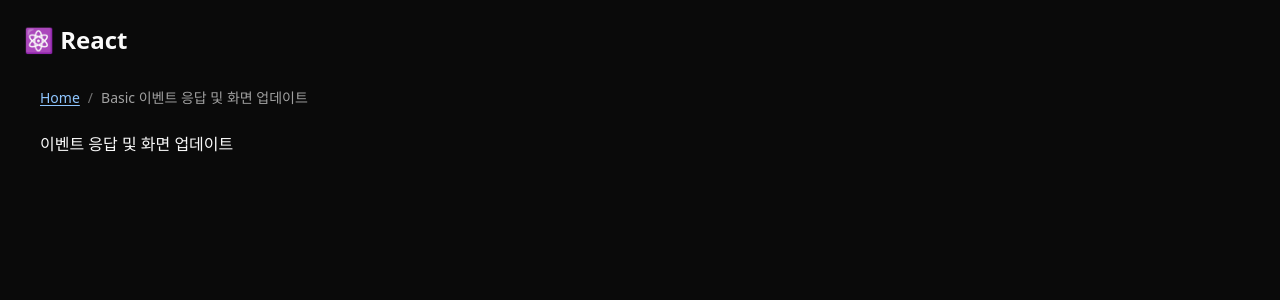
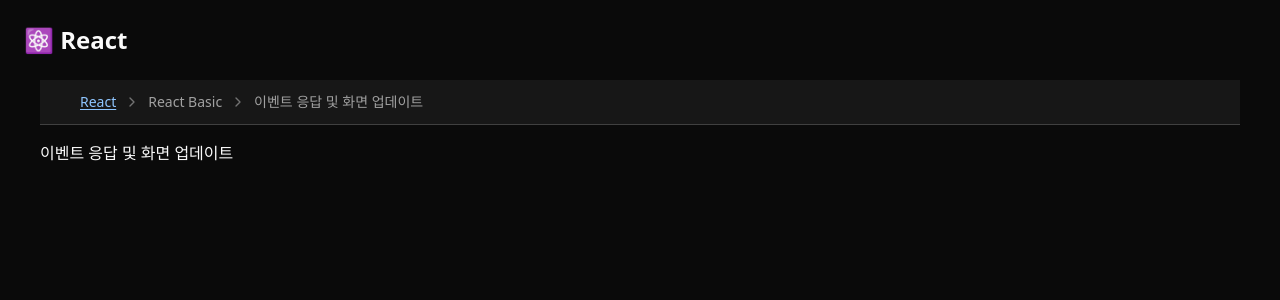
Before and after one commit to miloupark/react-basic, a React (Vite) app: page /event in a window 1280 px wide. Shown: the top 300 px of the page. Built offline with nearby package versions, Linux system fonts and the light colour scheme.

Commit message:
feat(breadcrumb): implement route-based breadcrumb with icon separator

```diff
--- a/src/components/Breadcrumbs.jsx
+++ b/src/components/Breadcrumbs.jsx
@@ -1,48 +1,76 @@
+// src/components/Breadcrumbs.jsx
+import { ChevronRight } from "lucide-react";
 import { NavLink, useLocation } from "react-router-dom";
 
+// 경로 이름 매핑
 const LABELS = {
-  component: "Basic 컴포넌트 생성 및 중첩하기",
-  style: "Basic JSX 마크업 작성 및 스타일 추가하기",
-  data: "Basic 데이터 표시하기",
-  list: "Basic 조건부 렌더링 · 리스트 렌더링",
-  event: "Basic 이벤트 응답 및 화면 업데이트",
-  props: "Basic 컴포넌트 간에 데이터를 공유하는 방법",
+  "": "React",
+  basic: "React Basic",
+  component: "컴포넌트 생성 및 중첩하기",
+  style: "JSX 마크업 작성 및 스타일 추가하기",
+  data: "데이터 표시하기",
+  list: "조건부 렌더링 · 리스트 렌더링",
+  event: "이벤트 응답 및 화면 업데이트",
+  props: "컴포넌트 간에 데이터를 공유하는 방법",
 };
 
+const BASIC_PAGES = new Set(["component", "style", "data", "list", "event", "props"]);
+
 export default function Breadcrumbs() {
-  const location = useLocation();
-  const pathname = typeof location?.pathname === "string" ? location.pathname : "";
-  const segments = pathname.split("/").filter(Boolean);
+  // 현재 URL 경로 가져오기
+  const { pathname } = useLocation();
+  // pathname을 "/" 기준으로 나눠 배열로 만들기
+  const segments = (typeof pathname === "string" ? pathname : "").split("/").filter(Boolean);
+  // breadcrumbs 항상 Home으로 시작
+  const crumbs = [{ to: "/", label: LABELS[""] }];
 
-  const crumbs = [
-    { to: "/", label: "Home" },
-    ...segments.map((seg, i) => {
-      const to = "/" + segments.slice(0, i + 1).join("/");
-      return { to, label: LABELS[seg] ?? seg };
-    }),
-  ];
+  // 'React Basic' 가상 항목 추가 (카테고리 용도)
+  if (segments[0] && BASIC_PAGES.has(segments[0])) {
+    crumbs.push({ to: null, label: LABELS.basic, virtual: true });
+  }
+  // 누적 경로 acc를 이용해 전체 경로 구성
+  let acc = "";
+  for (const seg of segments) {
+    acc += `/${seg}`;
+    // 'React Basic'은 실제 경로에는 없지만 UX상 중간 단계로 표시하기 위한 가상(Virtual) 항목
+    crumbs.push({ to: acc, label: LABELS[seg] ?? decodeURIComponent(seg) });
+  }
 
   return (
-    <nav aria-label="Breadcrumb" className="text-sm my-2">
+    <nav
+      aria-label="Breadcrumb"
+      className="text-sm py-3 px-10 border-b bg-neutral-900 border-neutral-700"
+    >
       <ol className="flex gap-2">
         {crumbs.map((c, idx) => {
           const isLast = idx === crumbs.length - 1;
           return (
-            <li key={c.to} className="flex items-center gap-2">
+            <li key={`${c.label}-${idx}`} className="flex items-center gap-2">
+              {/* virtual이면 클릭 불가(span), 나머지는 NavLink*/}
+              {c.virtual ? (
+                <span className="text-neutral-400">{c.label}</span>
+              ) : (
                 <NavLink
-                to={c.to}
+                  to={c.to ?? "/"}
                   end
                   className={({ isActive }) =>
                     isLast
-                    ? "text-neutral-400"
+                      ? // 마지막 항목은 현재 위치 → 링크 없음
+                        "text-neutral-400"
                       : isActive
                       ? "text-blue-400 font-semibold underline underline-offset-2"
-                    : "text-blue-300 hover:text-blue-400  underline underline-offset-2"
+                      : "text-blue-300 hover:text-blue-400 underline underline-offset-2"
                   }
                 >
                   {c.label}
                 </NavLink>
-              {!isLast && <span className="text-neutral-500">/</span>}
+              )}
+              {/* 마지막 항목이 아니면 구분자 출력  */}
+              {!isLast && (
+                <span className="text-neutral-500">
+                  <ChevronRight size={16} />
+                </span>
+              )}
             </li>
           );
         })}
--- a/src/layouts/BasicLayout.jsx
+++ b/src/layouts/BasicLayout.jsx
@@ -1,38 +1,50 @@
-import { Link, Outlet, useLocation } from "react-router-dom";
+import { Link, Outlet, useMatch } from "react-router-dom";
 import Breadcrumbs from "../components/Breadcrumbs";
 
 export default function BasicLayout() {
-  const { pathname } = useLocation();
-  const isRoot = pathname === "/";
+  const isRoot = !!useMatch({ path: "/", end: true });
 
   return (
-    <section>
-      {isRoot && <h2 className="text-xl font-semibold">🥚 React Basic</h2>}
+    <section className={isRoot ? "grid px-10 py-5 gap-4" : "gap-0"}>
+      {isRoot && <h2 className="text-xl font-semibold py-2">🥚 React Basic</h2>}
 
       {isRoot ? (
         <ul className="grid list-disc pl-8 gap-2">
           <li>
-            <Link to="/component">컴포넌트 생성 및 중첩하기</Link>
+            <Link to="component" className="hover:text-blue-300 transition-colors">
+              컴포넌트 생성 및 중첩하기
+            </Link>
           </li>
           <li>
-            <Link to="/style">JSX 마크업 작성 및 스타일 추가하기</Link>
+            <Link to="style" className="hover:text-blue-300 transition-colors">
+              JSX 마크업 작성 및 스타일 추가하기
+            </Link>
           </li>
           <li>
-            <Link to="/data">데이터 표시하기</Link>
+            <Link to="data" className="hover:text-blue-300 transition-colors">
+              데이터 표시하기
+            </Link>
           </li>
           <li>
-            <Link to="/list">조건부 렌더링 · 리스트 렌더링</Link>
+            <Link to="list" className="hover:text-blue-300 transition-colors">
+              조건부 렌더링 · 리스트 렌더링
+            </Link>
           </li>
           <li>
-            <Link to="/event">이벤트 응답 및 화면 업데이트</Link>
+            <Link to="event" className="hover:text-blue-300 transition-colors">
+              이벤트 응답 및 화면 업데이트
+            </Link>
           </li>
           <li>
-            <Link to="/props">컴포넌트 간에 데이터를 공유하는 방법</Link>
+            <Link to="props" className="hover:text-blue-300 transition-colors">
+              컴포넌트 간에 데이터를 공유하는 방법
+            </Link>
           </li>
         </ul>
       ) : (
         <Breadcrumbs />
       )}
+
       <Outlet />
     </section>
   );
```
Lines whose indentation alone changed are shown as unchanged.
